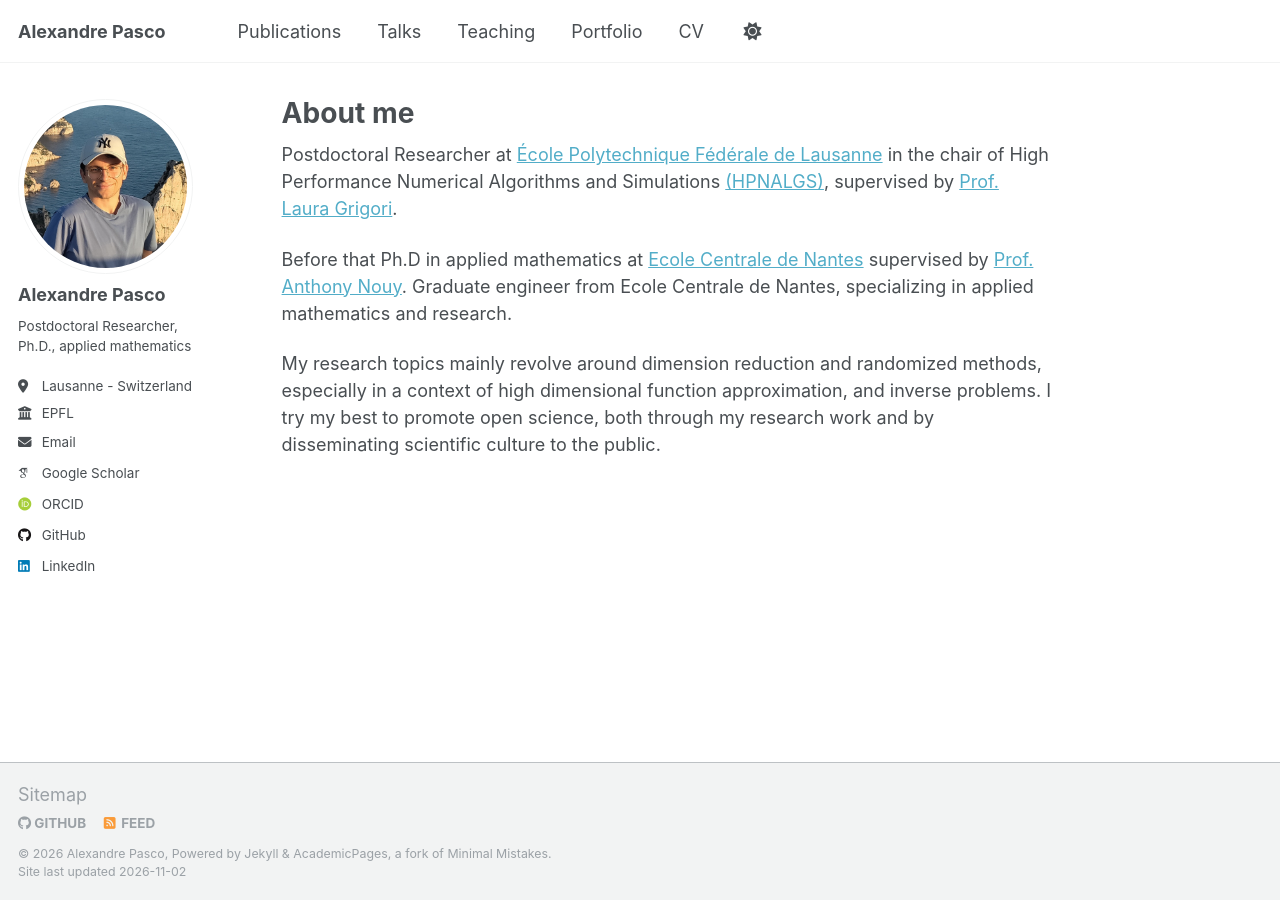
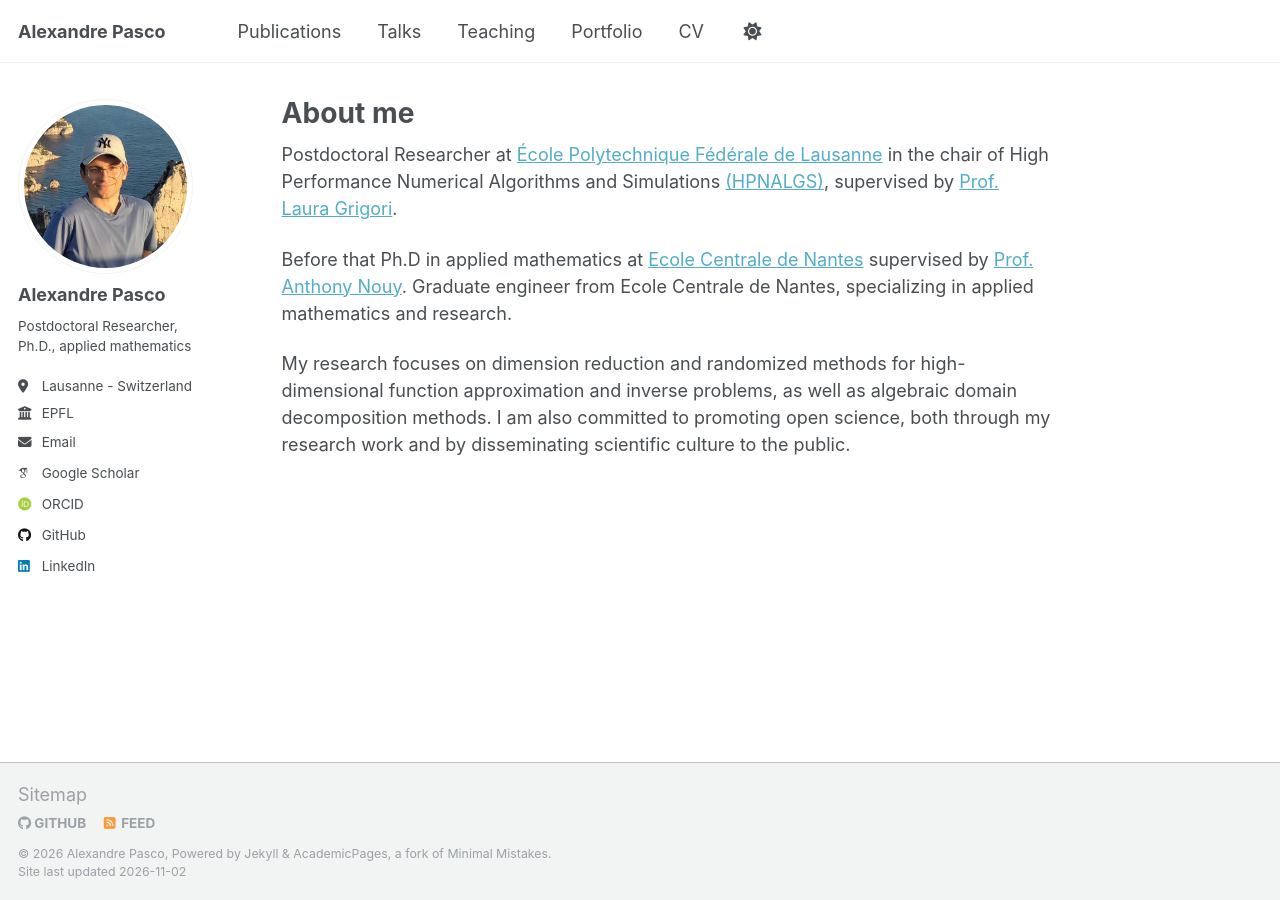
Before and after one commit to alexandre-pasco/alexandre-pasco.github.io, a Jekyll site: the page built from _pages/about.md, in a window 1280 px wide. Built offline with Jekyll 4.4.1, drawn with Linux system fonts in a browser that asks for light colours; some web fonts are replaced.

Commit message:
update description

```diff
--- a/_pages/about.md
+++ b/_pages/about.md
@@ -12,5 +12,5 @@ Postdoctoral Researcher at [École Polytechnique Fédérale de Lausanne](https:/
 Before that Ph.D in applied mathematics at [Ecole Centrale de Nantes](https://www.ec-nantes.fr/) supervised by [Prof. Anthony Nouy](https://anthony-nouy.github.io/).
 Graduate engineer from Ecole Centrale de Nantes, specializing in applied mathematics and research.
 
-My research topics mainly revolve around dimension reduction and randomized methods, especially in a context of high dimensional function approximation, and inverse problems.
-I try my best to promote open science, both through my research work and by disseminating scientific culture to the public.
+My research focuses on dimension reduction and randomized methods for high-dimensional function approximation and inverse problems, as well as algebraic domain decomposition methods.
+I am also committed to promoting open science, both through my research work and by disseminating scientific culture to the public.
```
